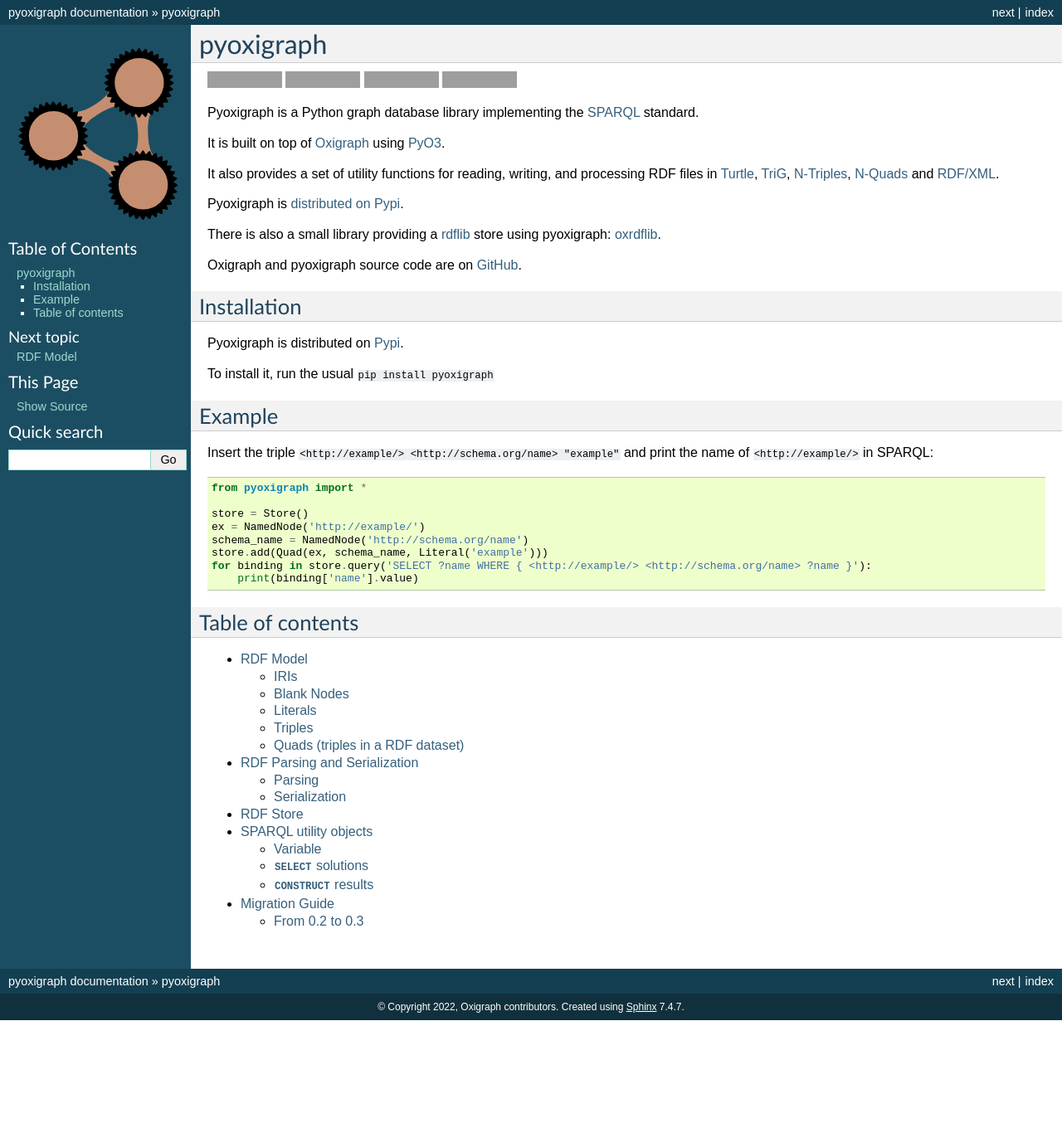
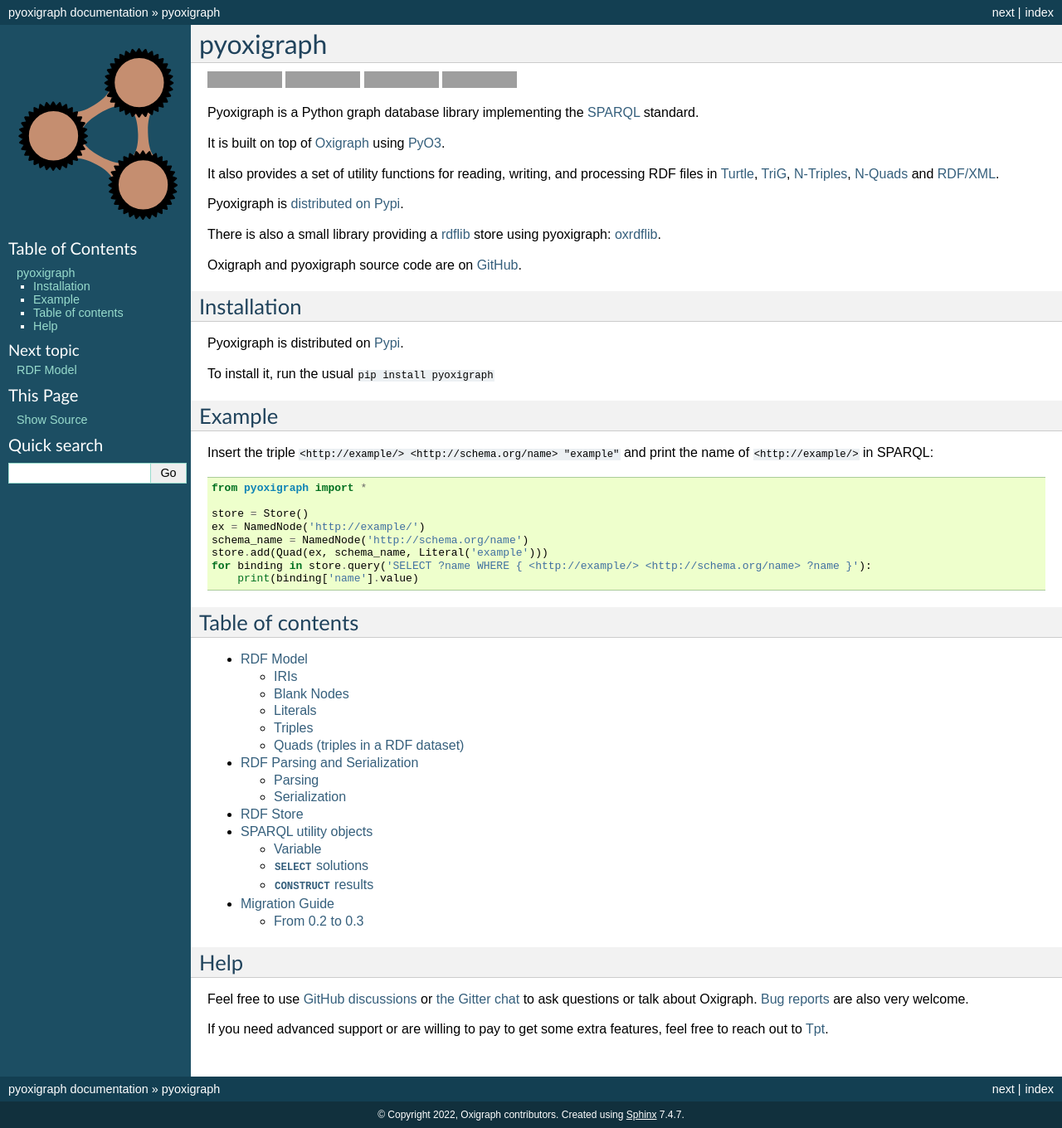
Before and after one commit to oxigraph/oxigraph, a Sphinx documentation site: the page built from python/docs/index.rst, in a window 1280 px wide. Shown: the whole page at 83% size. Built offline with Sphinx 7.4.7, drawn with Linux system fonts in a browser that asks for light colours; the version number could not be read and is left out; before the commit the page ends 1230 px from its top, so only the background shows below that; grey boxes are pictures that could not be loaded.

Commit message:
Adds a help section in the READMEs

```diff
--- a/python/docs/index.rst
+++ b/python/docs/index.rst
@@ -65,3 +65,12 @@
    store
    sparql
    migration
+
+
+Help
+""""
+
+Feel free to use `GitHub discussions <https://github.com/oxigraph/oxigraph/discussions>`_ or `the Gitter chat <https://gitter.im/oxigraph/community>`_ to ask questions or talk about Oxigraph.
+`Bug reports <https://github.com/oxigraph/oxigraph/issues>`_ are also very welcome.
+
+If you need advanced support or are willing to pay to get some extra features, feel free to reach out to `Tpt <https://github.com/Tpt>`_.
```
Also changed, not shown: README.md (+8 -0 lines), python/README.md, server/README.md.
